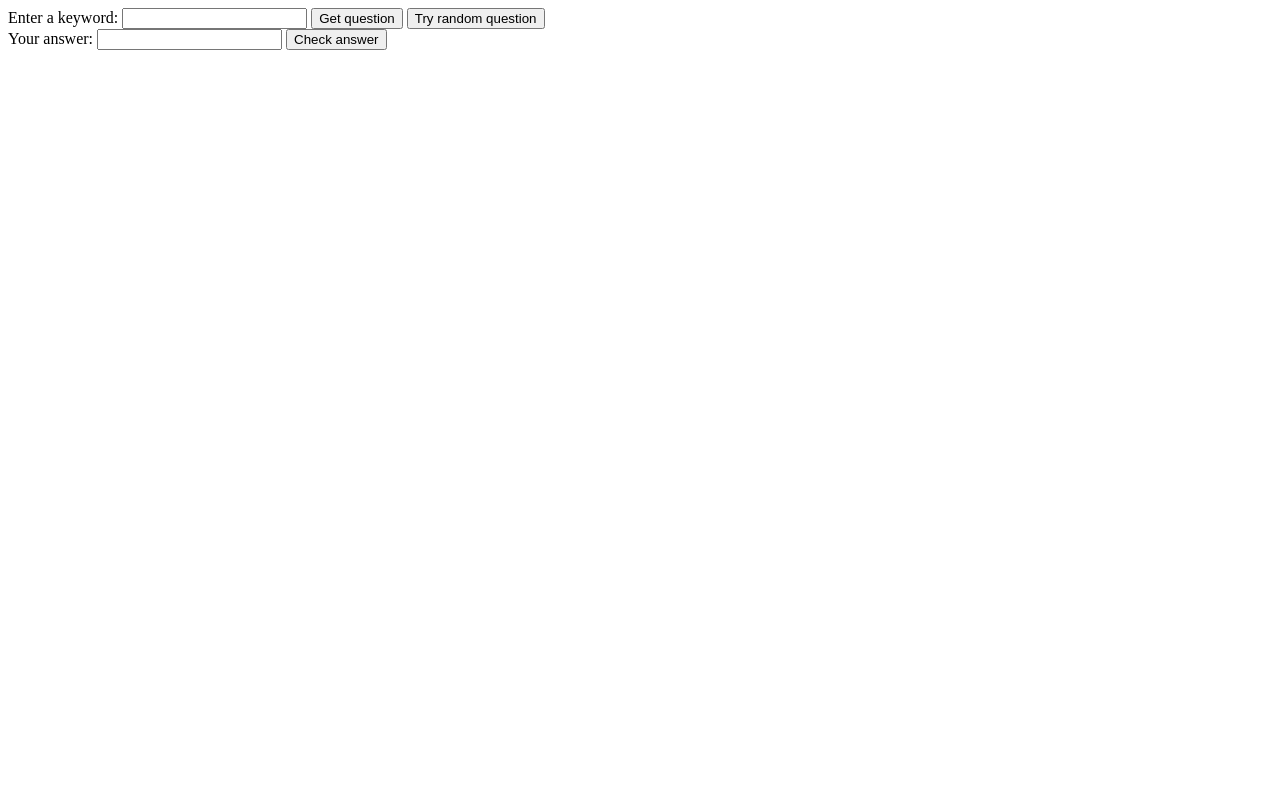
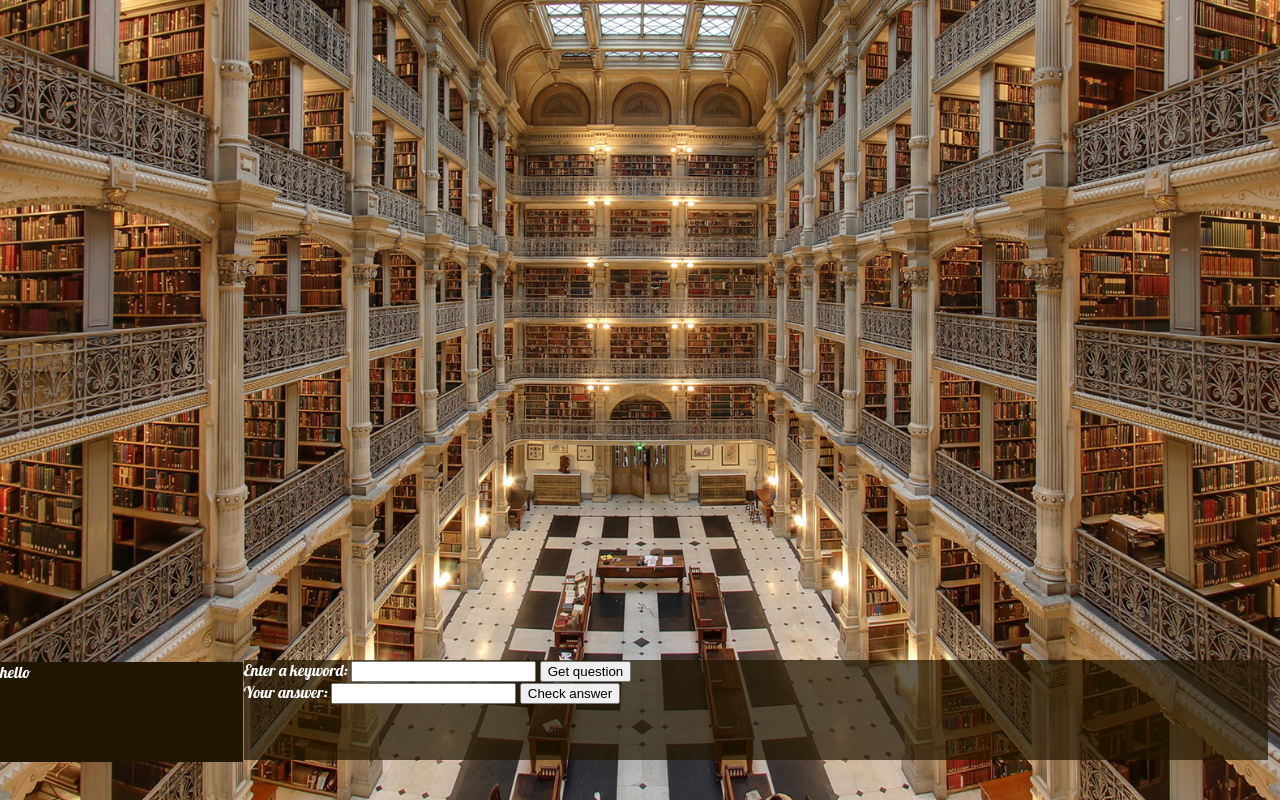
Before and after one commit to cehallen/jeopardy-angular-attempt-1, a website: page public/index.html in a window 1280 px wide. Drawn offline with Linux system fonts and the light colour scheme; files whose address does not match are found by name.

Commit message:
need fix on form load

```diff
--- a/public/index.html
+++ b/public/index.html
@@ -3,7 +3,8 @@
 <head>
   <meta charset="utf-8">
   <title>Trivia Quizzer</title>
-  <link rel="stylesheet" href="css/app.css">
+  <link rel="stylesheet" href="styles/app.css">
+  <link href='http://fonts.googleapis.com/css?family=Lobster' rel='stylesheet' type='text/css'>
   <script src="bower_components/angular/angular.js"></script>
   <script src="bower_components/angular-route/angular-route.js"></script>
   <script src="js/app.js"></script>
@@ -12,7 +13,9 @@
 </head>
 <body>
 
-  <div ng-view></div>
 
+  <div class="container">
+    <div ng-view></div>
+  </div>
 </body>
 </html>
--- /dev/null
+++ b/public/styles/app.css
@@ -0,0 +1,38 @@
+body {
+  background-image: url('/img/George-peabody-library-slice5.jpg');
+  background-position: center center;
+  background-repeat: no-repeat;
+  background-attachment: fixed;
+  -webkit-background-size: cover;
+  -moz-background-size: cover;
+  -o-background-size: cover;
+  background-size: cover;
+  font-family: 'Lobster', cursive;
+}
+.container {
+  height: 100px;
+  width: 100%;
+  background: transparent;
+  position: absolute;
+  bottom: 40px;
+  left: 0;
+}
+.section {
+  display: inline-block;
+}
+.title-box {
+  width: 19%;
+  position: relative;
+  top: -20px;
+  height: 100px;
+  background: #211600;
+  color: white;
+}
+.quiz-box {
+  background: rgba(33,22,0,.7);
+  color: white;
+  height: 100px;
+  width: 80%;
+  position: relative;
+  left: -3px;
+}
--- a/public/views/quizme.html
+++ b/public/views/quizme.html
@@ -1,9 +1,10 @@
-
-
+<div class="title-box section">
+  hello
+</div>
+<div class="quiz-box section">
   <form>
     Enter a keyword: <input ng-model="keyword">
     <button ng-click="getQAndA()">Get question</button>
-  <button ng-click="getQAndA()">Try random question</button>
   </form>
 
   <div ng-show="qAndA">
@@ -32,3 +33,4 @@
   <div ng-show="hasScore">
     {{score}}
   </div>
+</div>
```
Also changed, not shown: server.js (+1 -6 lines), public/css/app.css (deleted), public/img/George-peabody-library-slice.jpg (added), public/img/George-peabody-library-slice3.jpg (added), public/img/George-peabody-library-slice4.jpg (added), public/img/George-peabody-library-slice5.jpg (added), 2 other files. Lines whose indentation alone changed are shown as unchanged.
